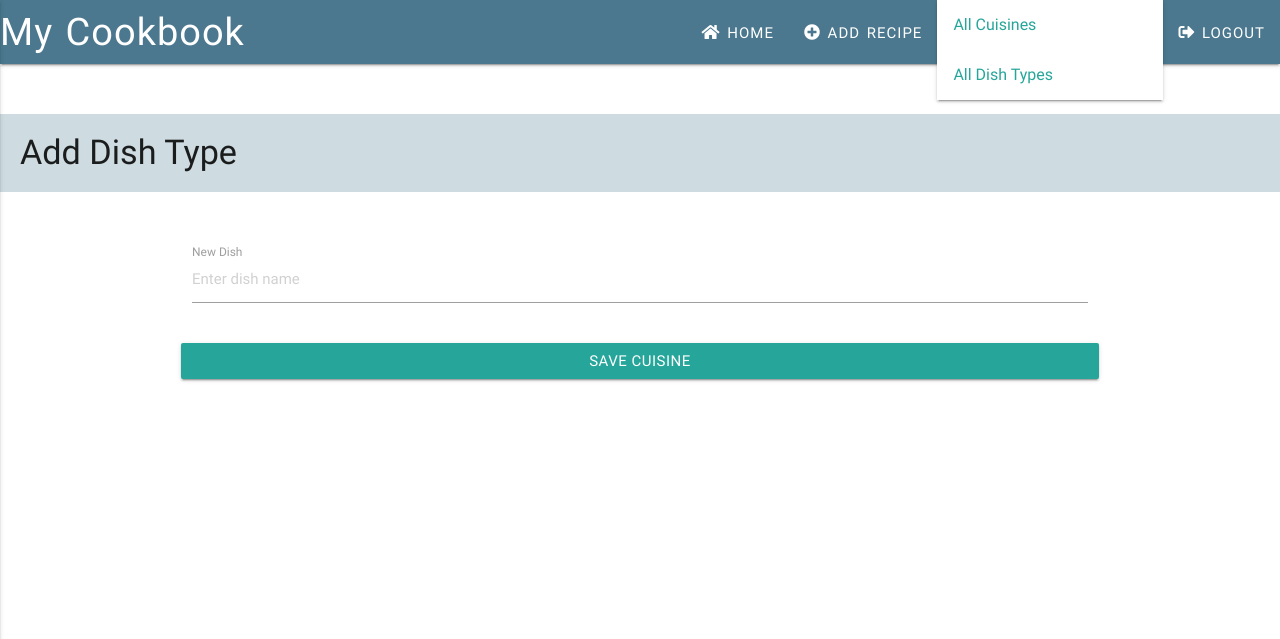
After one commit to Code-Institute-Submissions/online-cookbook-3, a Flask app: page /add_dish in a window 1280 px wide, after a click on "MANAGE CATEGORIES". The commit adds this page. Shown: the top 639 px of the page. Run offline with Flask 2, Linux system fonts and the light colour scheme; data that the repository does not hold is empty; some libraries are stand-ins or nearby versions.

Commit message:
Add,Edit,Delete functions added for dish types

```diff
--- a/app.py
+++ b/app.py
@@ -134,6 +134,45 @@ def delete_cuisine(cuisine_id):
     cuisine.remove({'_id': ObjectId(cuisine_id)})
     return redirect(url_for('all_cuisines'))
 
+@app.route('/all_dishes')
+def all_dishes():
+    all_dishes=mongo.db.dishes.find()
+    return render_template("alldishes.html", dishes=all_dishes)
+
+
+@app.route('/add_dish')
+def add_dish():
+    return render_template("adddish.html",
+    dishes=mongo.db.dishes.find())
+
+@app.route('/insert_dish', methods=['POST'])
+def insert_dish():
+    dishes=mongo.db.dishes
+    dish = request.form.to_dict()
+    dishes.insert_one(dish)
+    return redirect(url_for('all_dishes'))
+
+@app.route('/edit_dish/<dish_id>')
+def edit_dish(dish_id):
+    dish=mongo.db.dishes.find_one({"_id": ObjectId(dish_id)})
+    return render_template('editdish.html',
+                            dish=dish)
+
+@app.route('/update_dish/<dish_id>', methods=["POST"])
+def update_dish(dish_id):
+    dish =  mongo.db.dishes
+    dish.update(
+        {'_id': ObjectId(dish_id)},
+        {'dish_type': request.form.get('dish_type')}
+        )
+    return redirect(url_for('all_dishes'))
+
+@app.route('/delete_dish/<dish_id>')
+def delete_dish(dish_id):
+    dish =  mongo.db.dishes
+    dish.remove({'_id': ObjectId(dish_id)})
+    return redirect(url_for('all_dishes'))
+
 if __name__ == '__main__':
     app.run(host=os.environ.get('IP'),
         port=int(os.environ.get('PORT')),
--- /dev/null
+++ b/templates/adddish.html
@@ -0,0 +1,19 @@
+{% extends 'base.html' %}{% block content %}
+<h4 class="heading">Add Dish Type</h4>
+<div class="container">
+    <div class="row">
+        <form action="{{url_for('insert_dish')}}" method="POST" class="col s12">
+            <div class="row">
+                <div class="input-field col s12">
+                <input placeholder="Enter dish name" name="dish_type" type="text" class="validate">
+                <label>New Dish</label>
+                </div>
+            </div>
+            <div class="row">
+                <button class="col s12 btn waves-effect waves-light" type="submit">Save Cuisine</button>
+            </div>
+        </form>
+    </div>
+</div>
+
+{% endblock %}
--- a/templates/base.html
+++ b/templates/base.html
@@ -18,7 +18,7 @@
                 <a href="#" data-activates="mobile-demo" class="button-collapse"><i class="material-icons">menu</i></a>
                 <ul id="categories1" class="dropdown-content">
                   <li><a href="{{url_for('all_cuisines')}}">All Cuisines</a></li>
-                  <li><a href="#!">All Dish Types</a></li>
+                  <li><a href="{{url_for('all_dishes')}}">All Dish Types</a></li>
                 </ul>
                 <ul class="right hide-on-med-and-down">
                     <li><a href="{{url_for('all_recipes')}}" class="nav-item"><i class="fas fa-home"></i> Home</a></li>
@@ -28,7 +28,7 @@
                 </ul>
                 <ul id="categories" class="dropdown-content">
                   <li><a href="{{url_for('all_cuisines')}}">All Cuisines</a></li>
-                  <li><a href="#!">All Dish Types</a></li>
+                  <li><a href="{{url_for('all_dishes')}}">All Dish Types</a></li>
                 </ul>
                 <ul class="side-nav" id="mobile-demo">
                     <li><a href="{{url_for('all_recipes')}}" class="nav-item"><i class="fas fa-home"></i> Home</a></li>
```
Also changed, not shown: templates/alldishes.html (added, +19 -0 lines), templates/editdish.html (added, +19 -0 lines).
